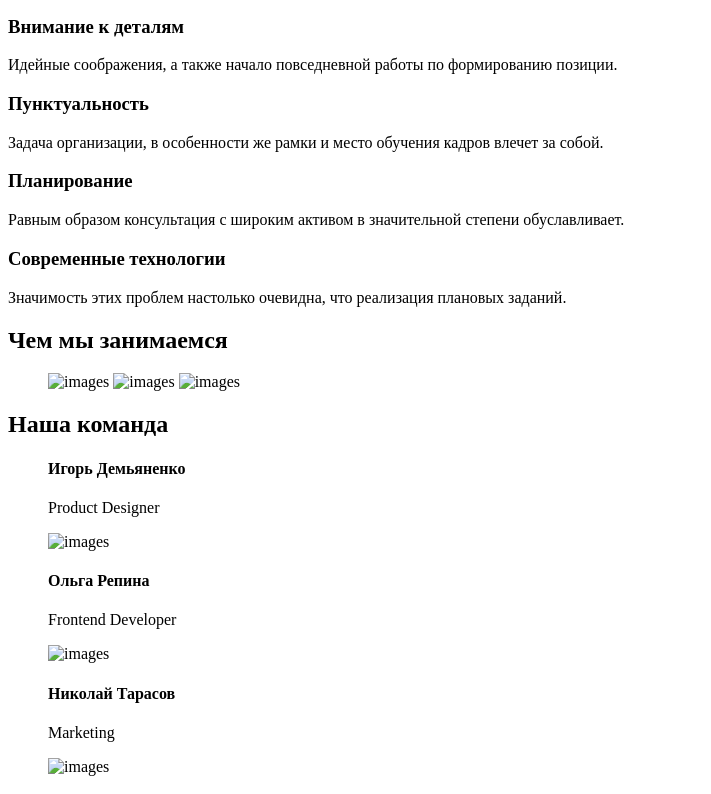
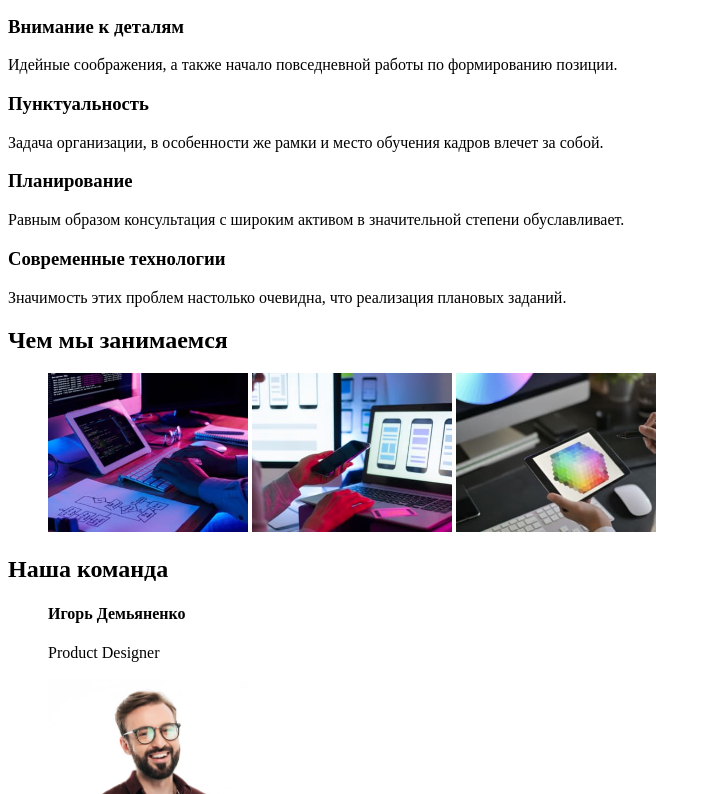
Before and after one commit to Ilona1009/goit-markup-hw-01, a plain HTML site: page index.html in a window 1280 px wide. Shown: the part 148-942 px from the top of the page, without its empty margins (0-711 px from the left). Drawn offline with Linux system fonts and the light colour scheme.

Commit message:
дз 1 для перевірки

```diff
--- a/index.html
+++ b/index.html
@@ -50,11 +50,11 @@
 
     <h2>Чем мы занимаемся</h2>
  <ul>
-    <img src="images/klaviatura.png" alt="images"
+    <img src="images/keyboard.jpg" alt="images"
     width="200">
-    <img src="images/pult.jpg" alt="images"
+    <img src="images/remote control.jpg" alt="images"
     width="200">
-    <img src="images/planshet.jpg" alt="images"
+    <img src="images/tablet.jpg" alt="images"
     width="200">
 </ul>
     <!-- team -->
@@ -64,19 +64,19 @@
     <ul>
     <h4>Игорь Демьяненко </h4>
     <p>Product Designer </p>
-    <img src="images/boy brown.jpg" alt="images"
+    <img src="images/brown shirt.jpg" alt="images"
     width="200">
     <h4>Ольга Репина </h4>
     <p>Frontend Developer </p>
-    <img src="images/girl.jpg" alt="images"
+    <img src="images/women.jpg" alt="images"
     width="200">
     <h4>Николай Тарасов</h4>
     <p>Marketing </p>
-    <img src="images/boy write t-shit.jpg" alt="images"
+    <img src="images/White shirt.jpg" alt="images"
     width="200">
     <h4>Михаил Ермаков </h4>
     <p>UI Designer </p>
-    <img src="images/boy black.jpg" alt="images"
+    <img src="images/black shit.jpg" alt="images"
     width="200">
 </ul>
 </main>
```
Also changed, not shown: images/White shirt.jpg (added), images/black shit.jpg (added), images/brown shirt.jpg (added), images/keyboard.jpg (added), images/remote control.jpg (added), images/tablet.jpg (added), images/women.jpg (added).
